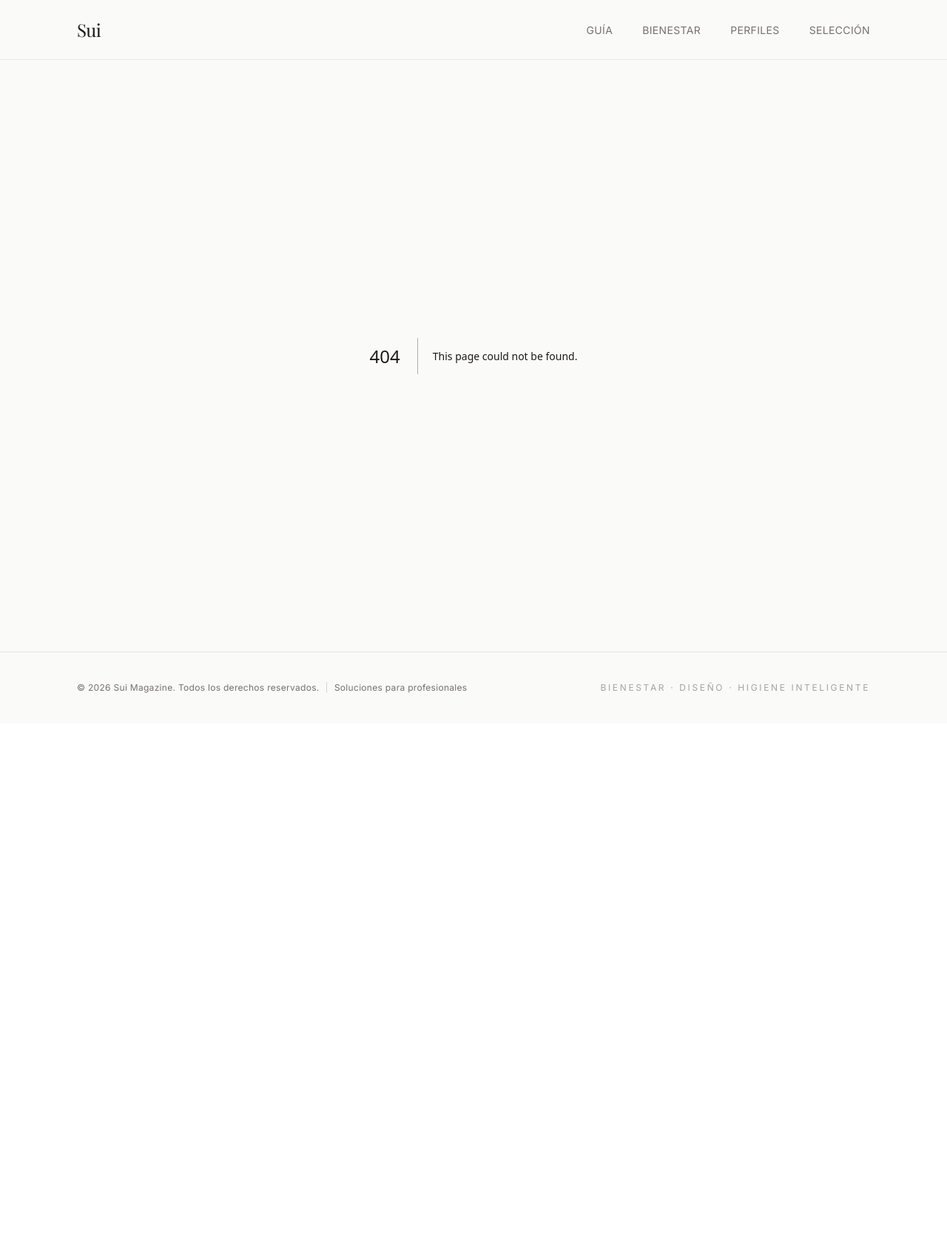
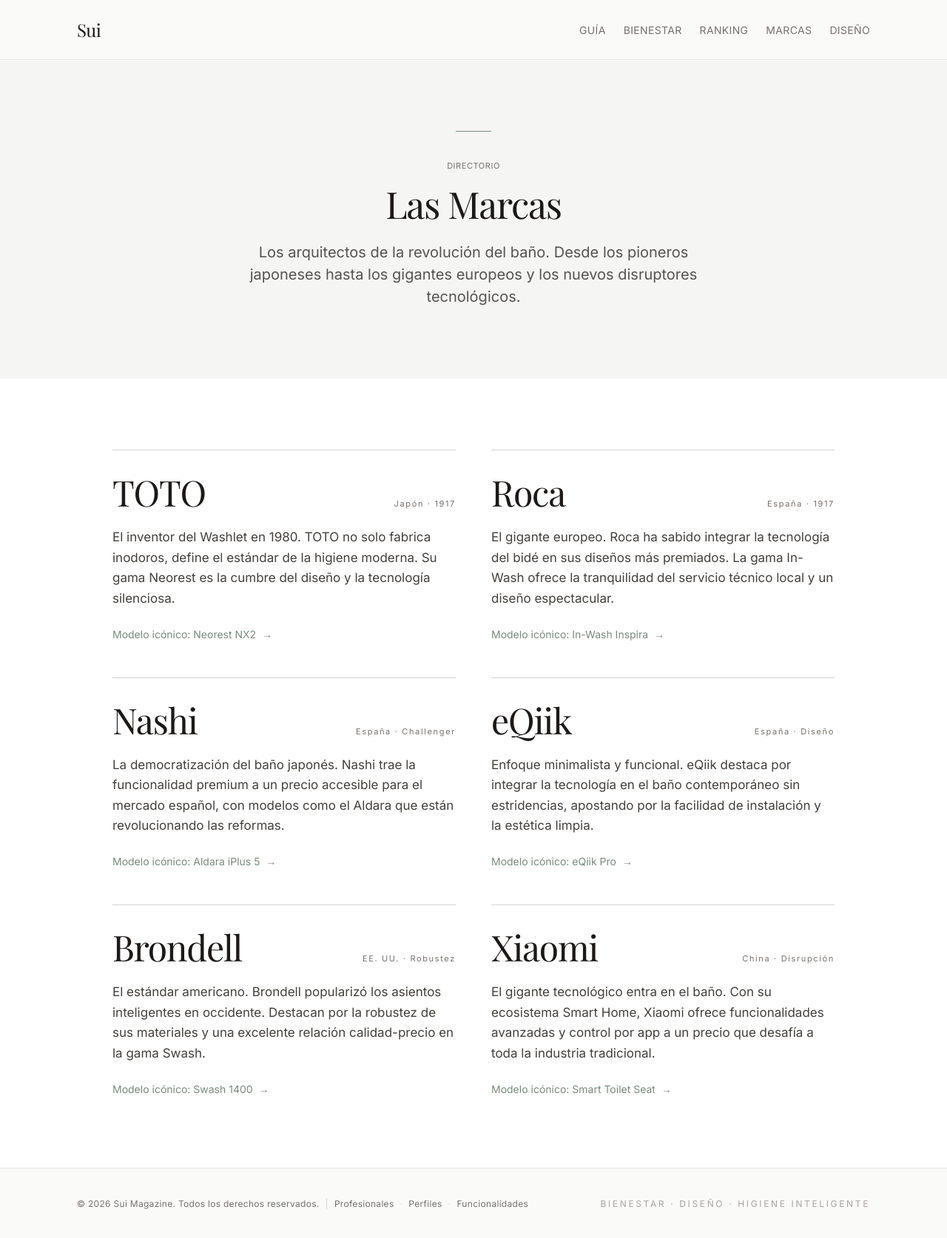
Before and after one commit to esantos1978-sudo/sui-magazine, a Next.js app: page /marcas in a window 1280 px wide. Before the commit this address had no page. Shown: the whole page at 74% size. Before the commit the page ends 978 px from the top, so only its background shows below. Built offline with nearby package versions, Linux system fonts and the light colour scheme; a web font is replaced by a local one.

Commit message:
feat: actualizar menú de navegación y footer con nueva estructura del magazine

```diff
--- /dev/null
+++ b/src/app/marcas/page.tsx
@@ -0,0 +1,132 @@
+import type { Metadata } from "next";
+
+/**
+ * La página se renderiza dentro del Layout global definido en
+ * `src/app/layout.tsx`, que ya incluye el header, el `<main>` y el footer.
+ * Por eso aquí no se vuelve a envolver en otro `<main>`.
+ */
+export const metadata: Metadata = {
+  title: "Marcas de Inodoros Inteligentes | Sui Magazine",
+  description:
+    "Descubre las marcas líderes en inodoros inteligentes y bidés japoneses. TOTO, Roca, Nashi, eQiik y más. Análisis y filosofía de diseño.",
+  openGraph: {
+    title: "Marcas de Inodoros Inteligentes | Sui Magazine",
+    description:
+      "Directorio editorial de los fabricantes que están transformando el baño: TOTO, Roca, Nashi, eQiik, Brondell y Xiaomi.",
+    locale: "es_ES",
+    type: "website",
+  },
+};
+
+/** Ficha editorial de cada fabricante del directorio. */
+type Brand = {
+  /** Nombre comercial de la marca. */
+  name: string;
+  /** Origen y rasgo que la define, en formato de metadatos. */
+  origin: string;
+  /** Retrato breve de su filosofía y aportación al sector. */
+  description: string;
+  /** Modelo que mejor representa su enfoque. */
+  iconicModel: string;
+};
+
+/** Los seis fabricantes que protagonizan el directorio. */
+const brands: Brand[] = [
+  {
+    name: "TOTO",
+    origin: "Japón · 1917",
+    description:
+      "El inventor del Washlet en 1980. TOTO no solo fabrica inodoros, define el estándar de la higiene moderna. Su gama Neorest es la cumbre del diseño y la tecnología silenciosa.",
+    iconicModel: "Neorest NX2",
+  },
+  {
+    name: "Roca",
+    origin: "España · 1917",
+    description:
+      "El gigante europeo. Roca ha sabido integrar la tecnología del bidé en sus diseños más premiados. La gama In-Wash ofrece la tranquilidad del servicio técnico local y un diseño espectacular.",
+    iconicModel: "In-Wash Inspira",
+  },
+  {
+    name: "Nashi",
+    origin: "España · Challenger",
+    description:
+      "La democratización del baño japonés. Nashi trae la funcionalidad premium a un precio accesible para el mercado español, con modelos como el Aldara que están revolucionando las reformas.",
+    iconicModel: "Aldara iPlus 5",
+  },
+  {
+    name: "eQiik",
+    origin: "España · Diseño",
+    description:
+      "Enfoque minimalista y funcional. eQiik destaca por integrar la tecnología en el baño contemporáneo sin estridencias, apostando por la facilidad de instalación y la estética limpia.",
+    iconicModel: "eQiik Pro",
+  },
+  {
+    name: "Brondell",
+    origin: "EE. UU. · Robustez",
+    description:
+      "El estándar americano. Brondell popularizó los asientos inteligentes en occidente. Destacan por la robustez de sus materiales y una excelente relación calidad-precio en la gama Swash.",
+    iconicModel: "Swash 1400",
+  },
+  {
+    name: "Xiaomi",
+    origin: "China · Disrupción",
+    description:
+      "El gigante tecnológico entra en el baño. Con su ecosistema Smart Home, Xiaomi ofrece funcionalidades avanzadas y control por app a un precio que desafía a toda la industria tradicional.",
+    iconicModel: "Smart Toilet Seat",
+  },
+];
+
+export default function MarcasPage() {
+  return (
+    <div className="min-h-screen bg-white">
+      {/* 1. Hero del directorio: mismo ritmo editorial que el resto del magazine. */}
+      <section className="bg-stone-100 px-6 py-24">
+        <div className="mx-auto max-w-5xl text-center">
+          <div
+            className="mx-auto mb-8 h-px w-12 bg-[#7A8B7C]"
+            aria-hidden="true"
+          ></div>
+          <span className="text-eyebrow uppercase tracking-wider text-stone-500">
+            Directorio
+          </span>
+          <h1 className="mb-6 mt-4 text-balance font-serif text-h1 tracking-tight text-stone-900">
+            Las Marcas
+          </h1>
+          <p className="mx-auto max-w-2xl font-sans text-body-lg text-stone-600">
+            Los arquitectos de la revolución del baño. Desde los pioneros
+            japoneses hasta los gigantes europeos y los nuevos disruptores
+            tecnológicos.
+          </p>
+        </div>
+      </section>
+
+      {/* 2. Grid editorial de marcas, con borde superior que se tiñe de salvia al pasar. */}
+      <section className="mx-auto max-w-5xl px-6 py-24">
+        <div className="grid grid-cols-1 gap-16 md:grid-cols-2 md:gap-12">
+          {brands.map((brand) => (
+            <article
+              key={brand.name}
+              className="group border-t border-stone-300 pt-8 transition-colors hover:border-[#7A8B7C]"
+            >
+              <div className="mb-6 flex flex-col gap-1 sm:flex-row sm:items-baseline sm:justify-between sm:gap-4">
+                <h2 className="font-serif text-4xl tracking-tight text-stone-900 md:text-5xl">
+                  {brand.name}
+                </h2>
+                <span className="text-eyebrow text-stone-500">
+                  {brand.origin}
+                </span>
+              </div>
+              <p className="mb-6 font-sans text-body-base leading-relaxed text-stone-700">
+                {brand.description}
+              </p>
+              <div className="flex items-center gap-2 font-sans text-sm text-[#7A8B7C] transition-colors group-hover:text-stone-900">
+                <span>Modelo icónico: {brand.iconicModel}</span>
+                <span aria-hidden="true">→</span>
+              </div>
+            </article>
+          ))}
+        </div>
+      </section>
+    </div>
+  );
+}
--- a/src/components/Layout.tsx
+++ b/src/components/Layout.tsx
@@ -7,8 +7,19 @@
 const navigation = [
   { label: "Guía", href: "/guia" },
   { label: "Bienestar", href: "/bienestar" },
+  { label: "Ranking", href: "/seleccion" },
+  { label: "Marcas", href: "/marcas" },
+  { label: "Diseño", href: "/articulos/bide-japones-sostenibilidad" },
+] as const;
+
+/**
+ * Enlaces secundarios del pie de página. Se mantienen accesibles fuera del
+ * menú principal para no saturar la navegación en pantallas pequeñas.
+ */
+const footerNavigation = [
+  { label: "Profesionales", href: "/profesionales" },
   { label: "Perfiles", href: "/perfiles" },
-  { label: "Selección", href: "/seleccion" },
+  { label: "Funcionalidades", href: "/funcionalidades" },
 ] as const;
 
 type LayoutProps = {
@@ -23,17 +34,20 @@
   return (
     <div className="flex min-h-screen flex-col bg-stone-50 text-stone-900">
       <header className="sticky top-0 z-50 border-b border-stone-200/80 bg-stone-50/90 backdrop-blur">
-        <div className="mx-auto flex h-20 w-full max-w-6xl items-center justify-between px-6 md:px-10">
+        <div className="mx-auto flex h-20 w-full max-w-6xl items-center justify-between gap-4 px-6 md:px-10">
           <Link
             href="/"
             aria-label="Sui Magazine, inicio"
-            className="font-serif text-2xl tracking-tight text-stone-900 transition-colors duration-300 hover:text-stone-600"
+            className="shrink-0 font-serif text-2xl tracking-tight text-stone-900 transition-colors duration-300 hover:text-stone-600"
           >
             Sui
           </Link>
 
-          <nav aria-label="Navegación principal">
-            <ul className="flex items-center gap-6 sm:gap-10">
+          <nav
+            aria-label="Navegación principal"
+            className="min-w-0 overflow-x-auto [scrollbar-width:none] [&::-webkit-scrollbar]:hidden"
+          >
+            <ul className="flex items-center gap-3 whitespace-nowrap sm:gap-6">
               {navigation.map((item) => (
                 <li key={item.href}>
                   <Link
@@ -53,7 +67,7 @@
 
       <footer className="border-t border-stone-200">
         <div className="mx-auto flex w-full max-w-6xl flex-col items-center justify-between gap-3 px-6 py-10 text-center text-xs tracking-wide text-stone-500 sm:flex-row sm:text-left md:px-10">
-          <p className="flex flex-wrap items-center justify-center gap-x-2 gap-y-1 sm:justify-start">
+          <div className="flex flex-wrap items-center justify-center gap-x-2 gap-y-1 sm:justify-start">
             <span>
               © {new Date().getFullYear()} Sui Magazine. Todos los derechos
               reservados.
@@ -61,13 +75,26 @@
             <span className="text-stone-300" aria-hidden="true">
               |
             </span>
-            <Link
-              href="/profesionales"
-              className="text-xs transition-colors hover:text-stone-900"
-            >
-              Soluciones para profesionales
-            </Link>
-          </p>
+            <nav aria-label="Enlaces del pie">
+              <ul className="flex flex-wrap items-center justify-center gap-x-2 gap-y-1 sm:justify-start">
+                {footerNavigation.map((item, index) => (
+                  <li key={item.href} className="flex items-center gap-x-2">
+                    {index > 0 && (
+                      <span className="text-stone-300" aria-hidden="true">
+                        ·
+                      </span>
+                    )}
+                    <Link
+                      href={item.href}
+                      className="text-xs transition-colors hover:text-stone-900"
+                    >
+                      {item.label}
+                    </Link>
+                  </li>
+                ))}
+              </ul>
+            </nav>
+          </div>
           <p className="uppercase tracking-[0.22em] text-stone-400">
             Bienestar · Diseño · Higiene inteligente
           </p>
```
